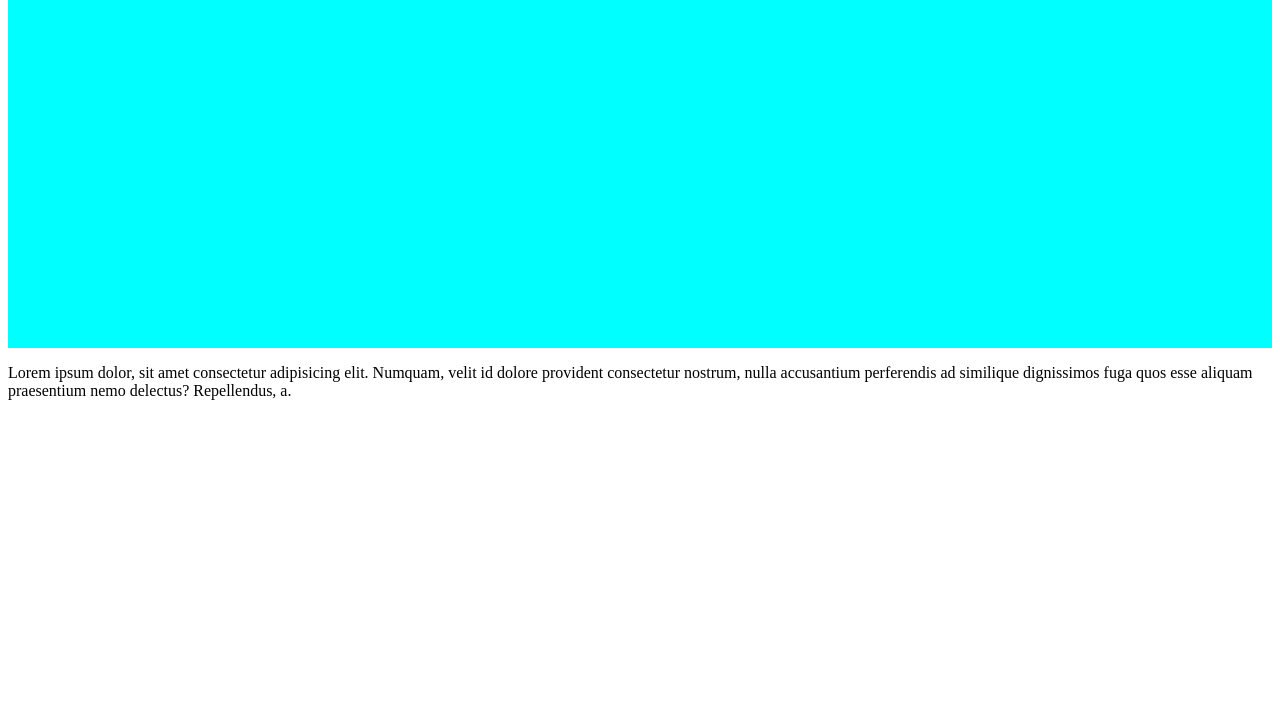
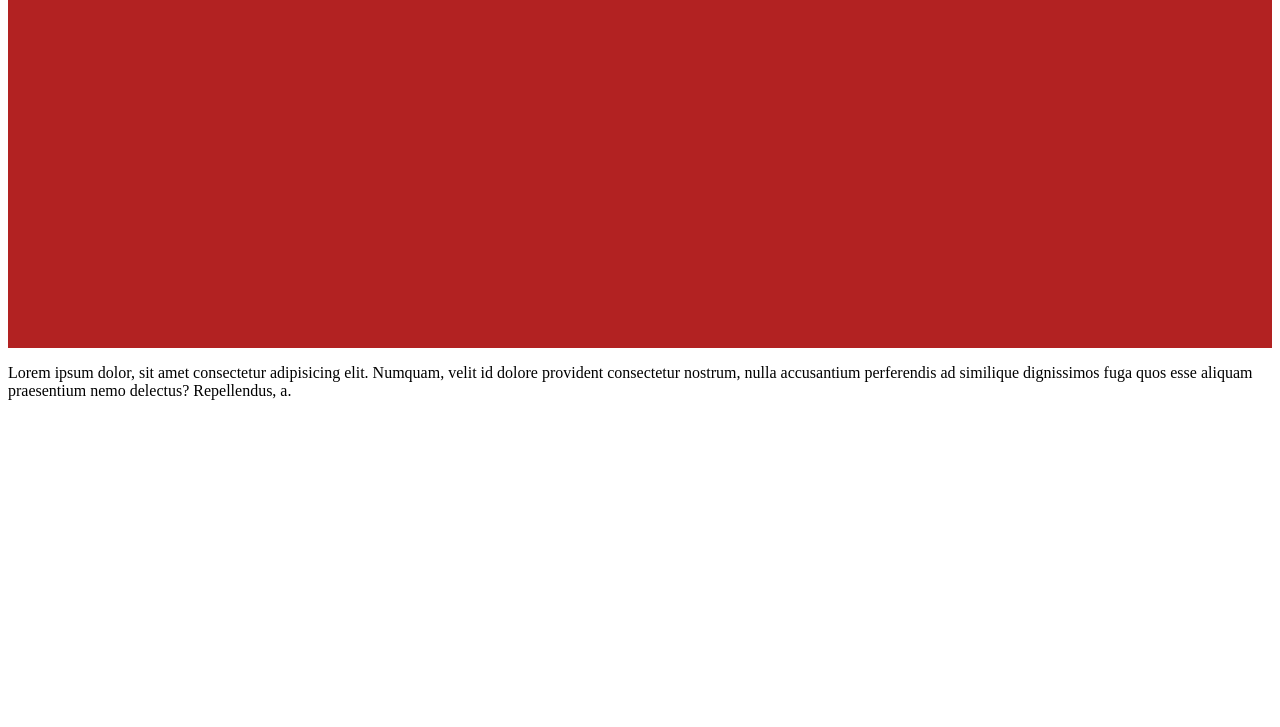
Before and after one commit to vcano5/bedu-sesion3, a plain HTML site: page index.html in a window 1280 px wide. Shown: the part 73-800 px from the top of the page. Drawn offline with Linux system fonts and the light colour scheme.

Commit message:
background-color: firebrick;

```diff
--- a/style.css
+++ b/style.css
@@ -1,5 +1,5 @@
 .container-header {
     width: 100%;
     height: 400px;
-    background-color: aqua;
+    background-color: firebrick;
 }
```
